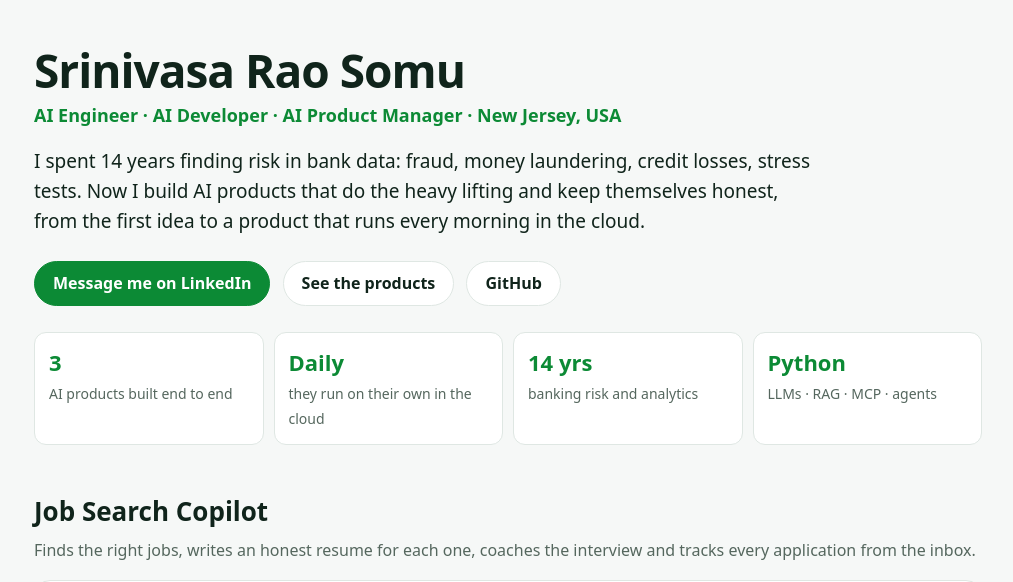
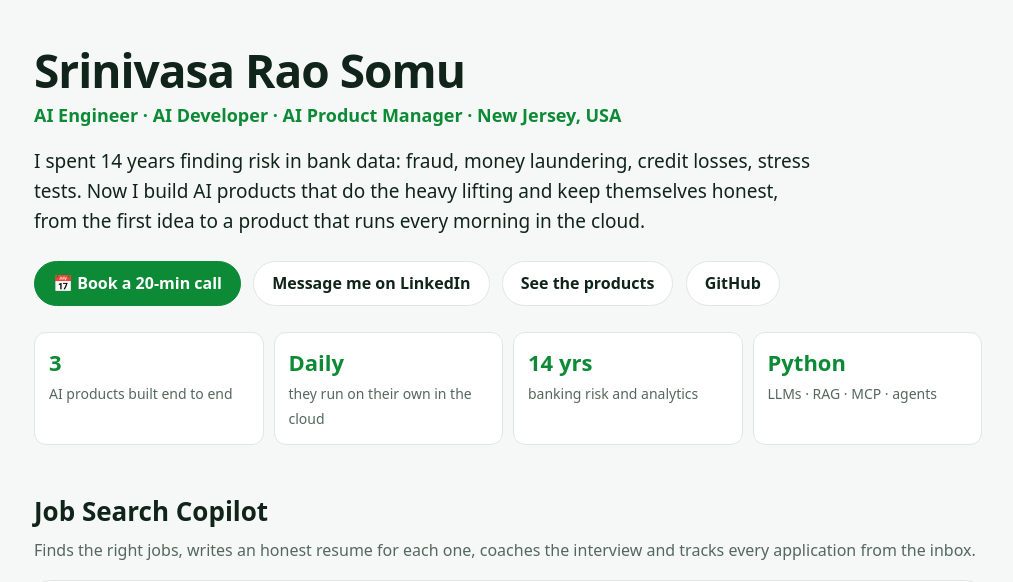
Before and after one commit to somu-analyst/somu-analyst.github.io, a plain HTML site: page index.html in a window 1280 px wide. Shown: the top 582 px of the page, without its empty margins (132-1145 px from the left). Drawn offline with Linux system fonts and the light colour scheme.

Commit message:
Add Book a 20-min call (Google Calendar)
Co-Authored-By: Claude Opus 5.5 <noreply@anthropic.com>

```diff
--- a/index.html
+++ b/index.html
@@ -76,7 +76,8 @@ footer a { color: inherit; }
     Now I build AI products that do the heavy lifting and keep themselves honest, from the first idea to a product
     that runs every morning in the cloud.</p>
     <p class="links">
-      <a class="primary" href="https://www.linkedin.com/in/srinivasaraosomu/">Message me on LinkedIn</a>
+      <a class="primary" href="https://calendar.app.google/ejK9o5ivFQE6UFEg7" target="_blank" rel="noopener">📅 Book a 20-min call</a>
+      <a href="https://www.linkedin.com/in/srinivasaraosomu/">Message me on LinkedIn</a>
       <a href="#work">See the products</a>
       <a href="https://github.com/somu-analyst">GitHub</a>
     </p>
@@ -173,7 +174,8 @@ footer a { color: inherit; }
   <div class="cta">
     <h2>Hiring for an AI role?</h2>
     <p class="h2sub">AI Engineer, AI Developer or AI Product Manager. I'd like to hear about it.</p>
-    <p class="links"><a class="primary" href="https://www.linkedin.com/in/srinivasaraosomu/">Message me on LinkedIn</a></p>
+    <p class="links"><a class="primary" href="https://calendar.app.google/ejK9o5ivFQE6UFEg7" target="_blank" rel="noopener">📅 Book a 20-min call</a>
+    <a href="https://www.linkedin.com/in/srinivasaraosomu/">Message me on LinkedIn</a></p>
   </div>
   <footer>© Srinivasa Rao Somu · <a href="https://github.com/somu-analyst">github.com/somu-analyst</a></footer>
 </main>
```
